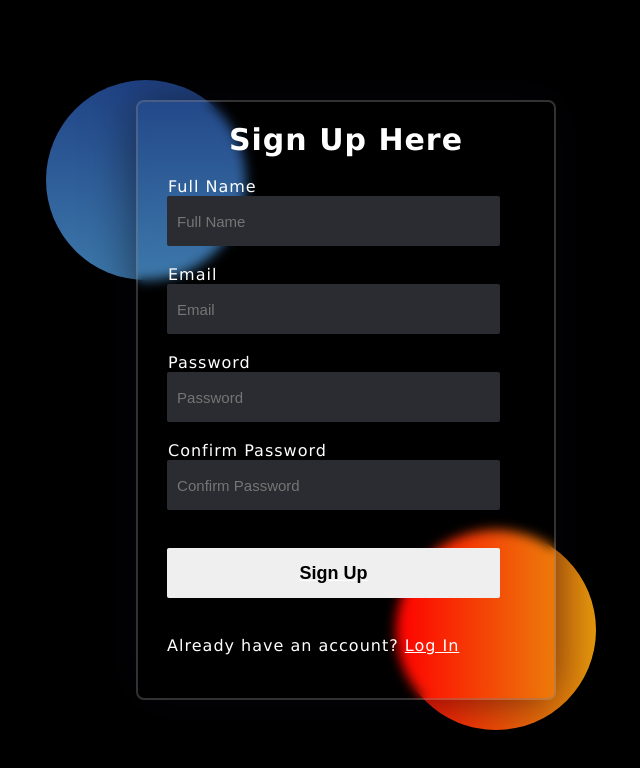
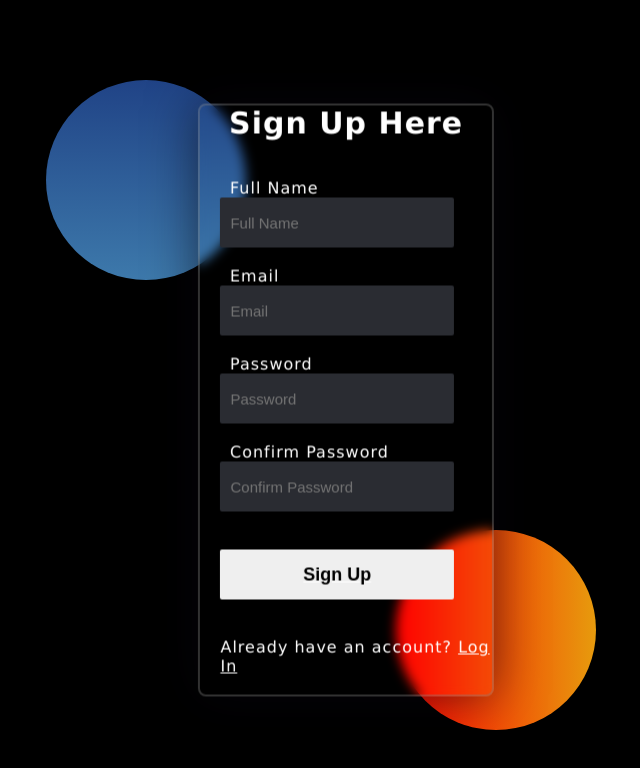
Before and after one commit to WaedSammar/Auth-System, a plain HTML site: page signUp.html in a window 1280 px wide. Shown: the whole page, without its empty margins (294-934 px from the left). Drawn offline with Linux system fonts and the light colour scheme.

Commit message:
Update signUp.html

```diff
--- a/signUp.html
+++ b/signUp.html
@@ -18,10 +18,11 @@
         <span style="position: absolute; width: 200px; height: 200px; border-radius: 50%;"  class="circle-tow"></span>
       </div>
 
-    <form class="transbox" style="width: 420px; height: 600px;">
-        <h3 style="padding: 20px; text-align: center; font-size: 30px;">
+    <form class="transbox" style="height: fit-content;">
+        <h3 style="text-align: center; font-size: 30px;">
             <strong>Sign Up Here</strong>
         </h3>
+        <br><br>
         <label>Full Name</label>
         <input type="text" placeholder="Full Name">
         <br>
@@ -39,6 +40,7 @@
         <div style="margin-left: 7%;">
             Already have an account? <a href="index.html">Log In</a><br>
         </div>
+        <br>
     </form>
   </body>
 </html>
```
